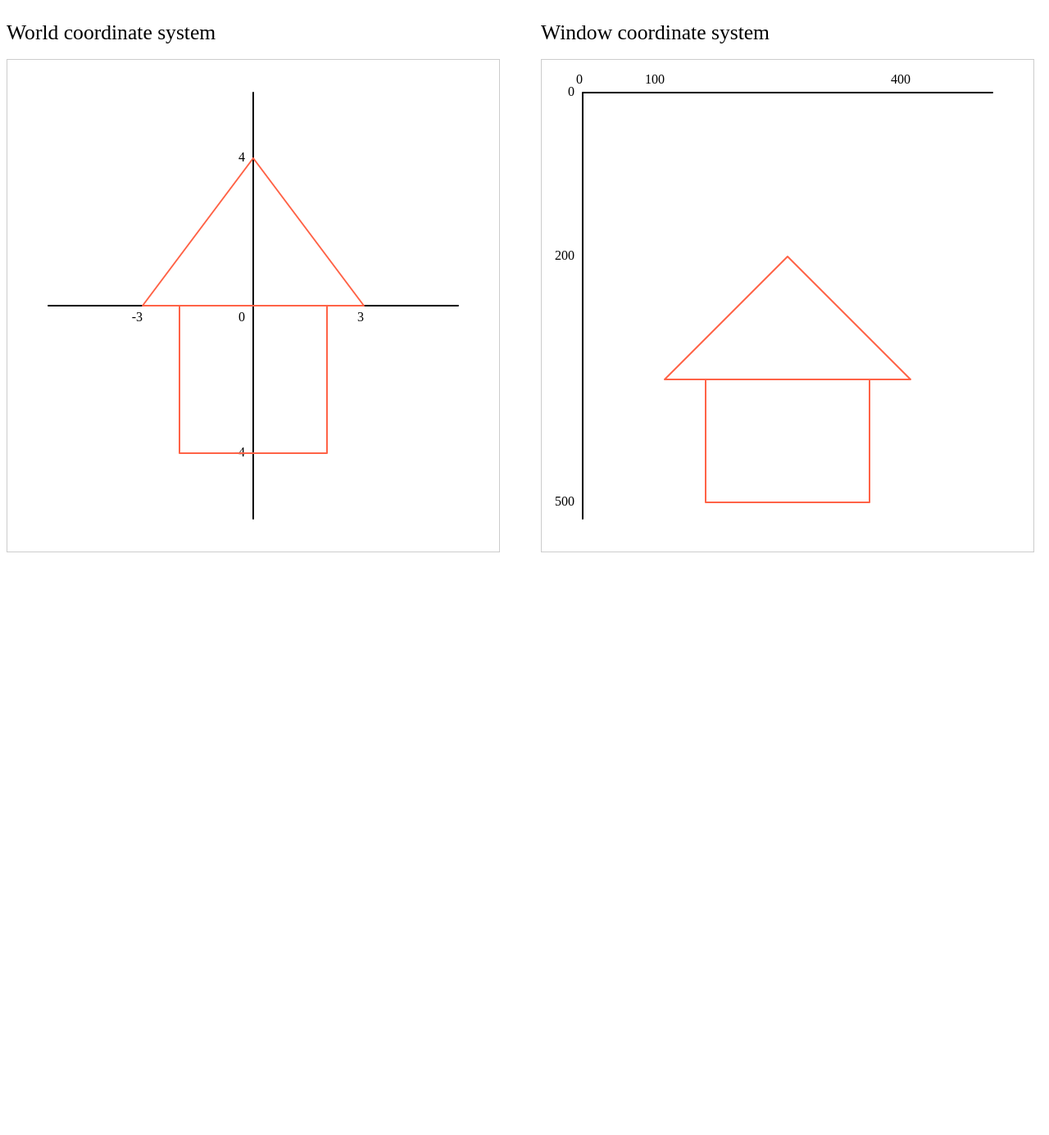
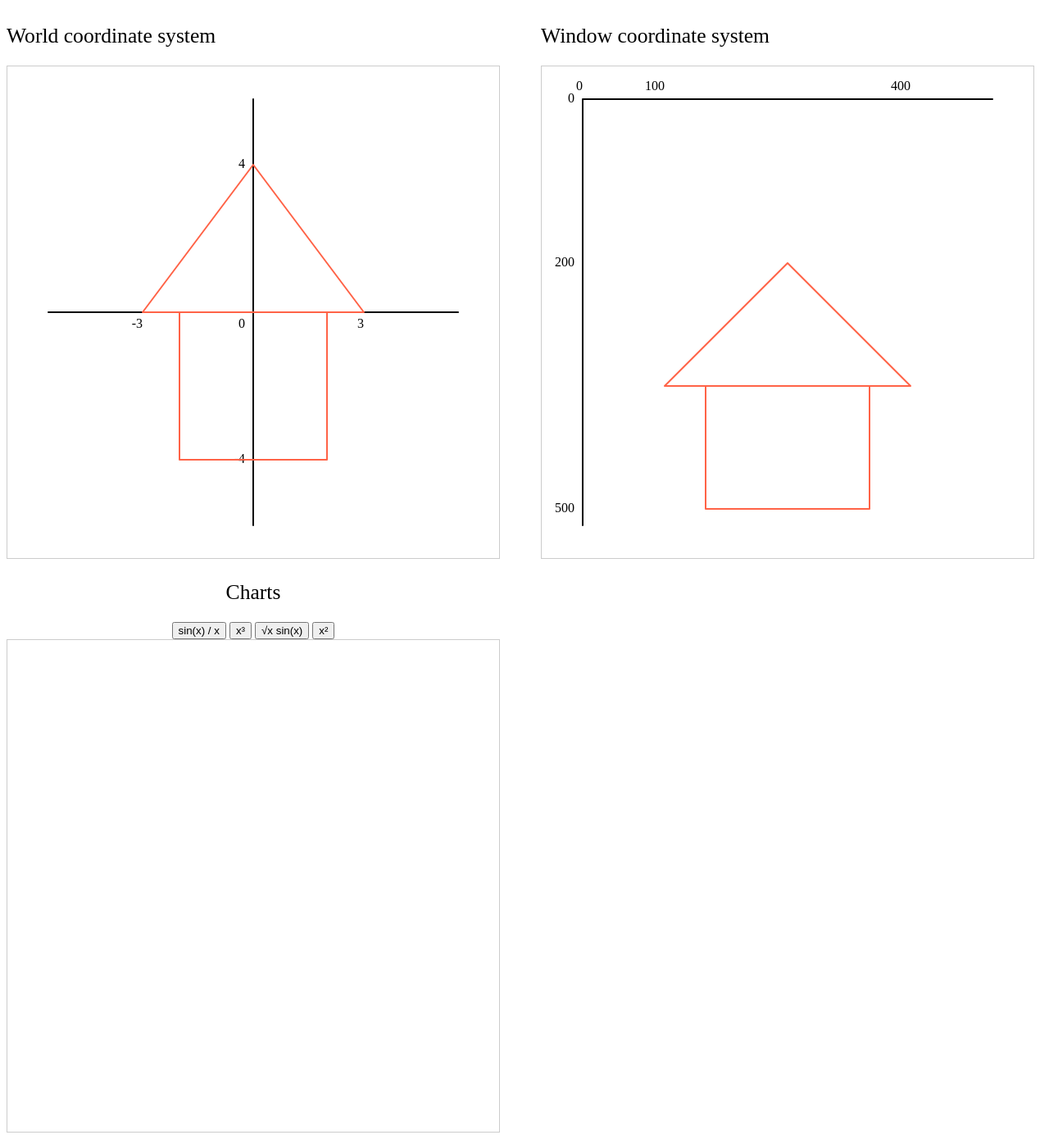
Before and after one commit to ZiF1R/CGaG, a plain HTML site: page 3lw/index.html in a window 1280 px wide. Shown: the whole page at 82% size. Before the commit the page ends 800 px from the top, so only its background shows below. Drawn offline with Linux system fonts and the light colour scheme.

Commit message:
Change styles of page

```diff
--- a/3lw/index.html
+++ b/3lw/index.html
@@ -6,13 +6,15 @@
     <meta name="viewport" content="width=device-width, initial-scale=1.0">
 
     <script defer type="module" src="./index.js"></script>
+    <script defer type="module" src="./chart.js"></script>
+
     <style>
       body {
         font-family: "Raleway";
         font-size: 16px;
       }
 
-      h1 {
+      h2 {
         font-weight: 500;
         font-size: 1.6em;
       }
@@ -21,8 +23,23 @@
         border: 1px solid #ccc;
       }
 
-      #world-coordinate-system {
+      h1 {
+        margin: 40px 0 0;
+      }
+
+      .container {
+        display: flex;
+        flex-wrap: wrap;
+      }
+
+      .container > div:first-child {
         margin-right: 50px;
+      }
+
+      .charts {
+        display: flex;
+        flex-direction: column;
+        align-items: center;
       }
     </style>
 
@@ -30,15 +47,28 @@
   </head>
   <body>
 
-    <div class="container" style="display: flex;">
+    <div class="container">
       <div>
-        <h1>World coordinate system</h1>
+        <h2>World coordinate system</h2>
         <canvas id="world-coordinate-system" width="600" height="600"></canvas>
       </div>
 
       <div>
-        <h1>Window coordinate system</h1>
+        <h2>Window coordinate system</h2>
         <canvas id="window-coordinate-system" width="600" height="600"></canvas>
+      </div>
+    </div>
+
+    <div class="container">
+      <div class="charts">
+        <h2>Charts</h2>
+        <div>
+          <button class="f1">sin(x) / x</button>
+          <button class="f2">x³</button>
+          <button class="f3">√x sin(x)</button>
+          <button class="f4">x²</button>
+        </div>
+        <canvas id="chart" width="600" height="600"></canvas>
       </div>
     </div>
 
```
